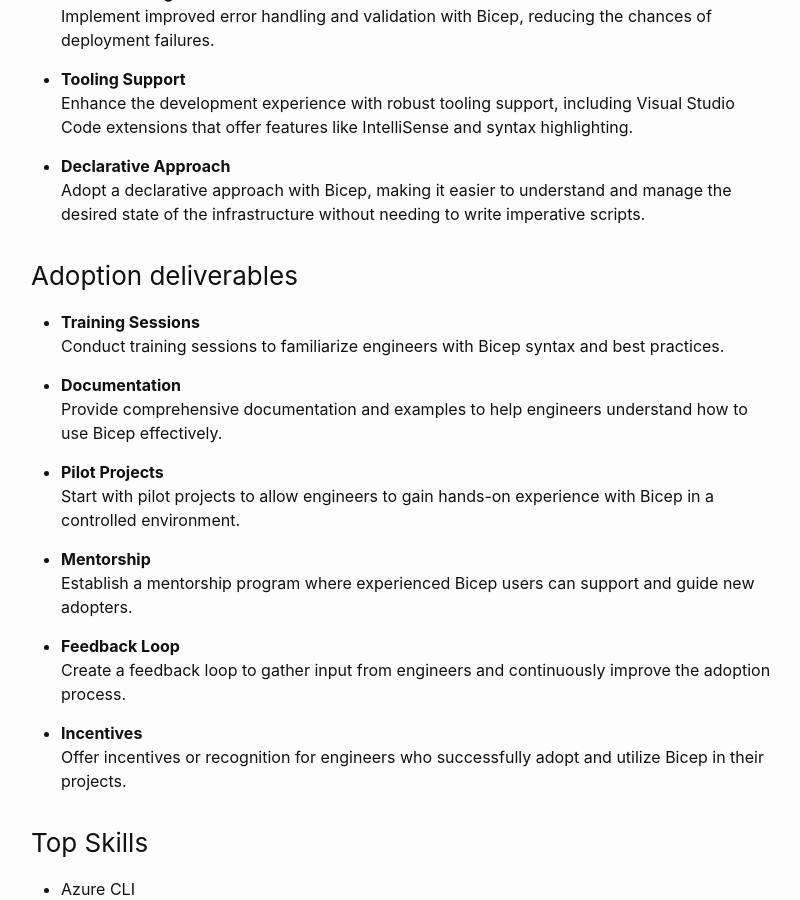
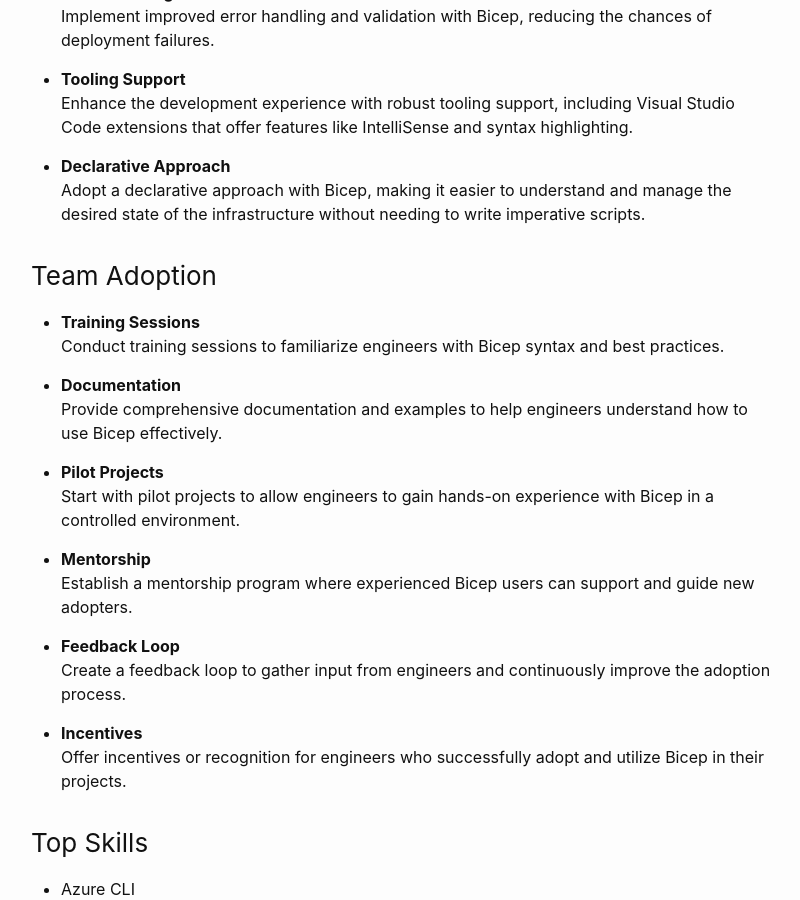
Before and after one commit to msc365/msc365.github.io, a Jekyll site: the page built from _posts/2023-02-02-assignment-iac-transformation.md, in a window 1280 px wide and 900 px high, scrolled down 785 px. Shown: the whole window, without its empty margins (239-1039 px from the left). Built offline with Jekyll 4.4.1, drawn with Linux system fonts in a browser that asks for light colours.

Commit message:
Update content

```diff
--- a/_posts/2023-02-02-assignment-iac-transformation.md
+++ b/_posts/2023-02-02-assignment-iac-transformation.md
@@ -29,7 +29,7 @@
 - **Declarative Approach**
   Adopt a declarative approach with Bicep, making it easier to understand and manage the desired state of the infrastructure without needing to write imperative scripts.
 
-### Adoption deliverables
+### Team Adoption
 
 - **Training Sessions**
   Conduct training sessions to familiarize engineers with Bicep syntax and best practices.
@@ -56,7 +56,7 @@
 - PowerShell (Modules)
 - IaC (Infrastructure as code)
 - Application Lifecycle Management
-- **Knowledge sharing**
+- Knowledge sharing
 
 ### Top Keywords
 
```
